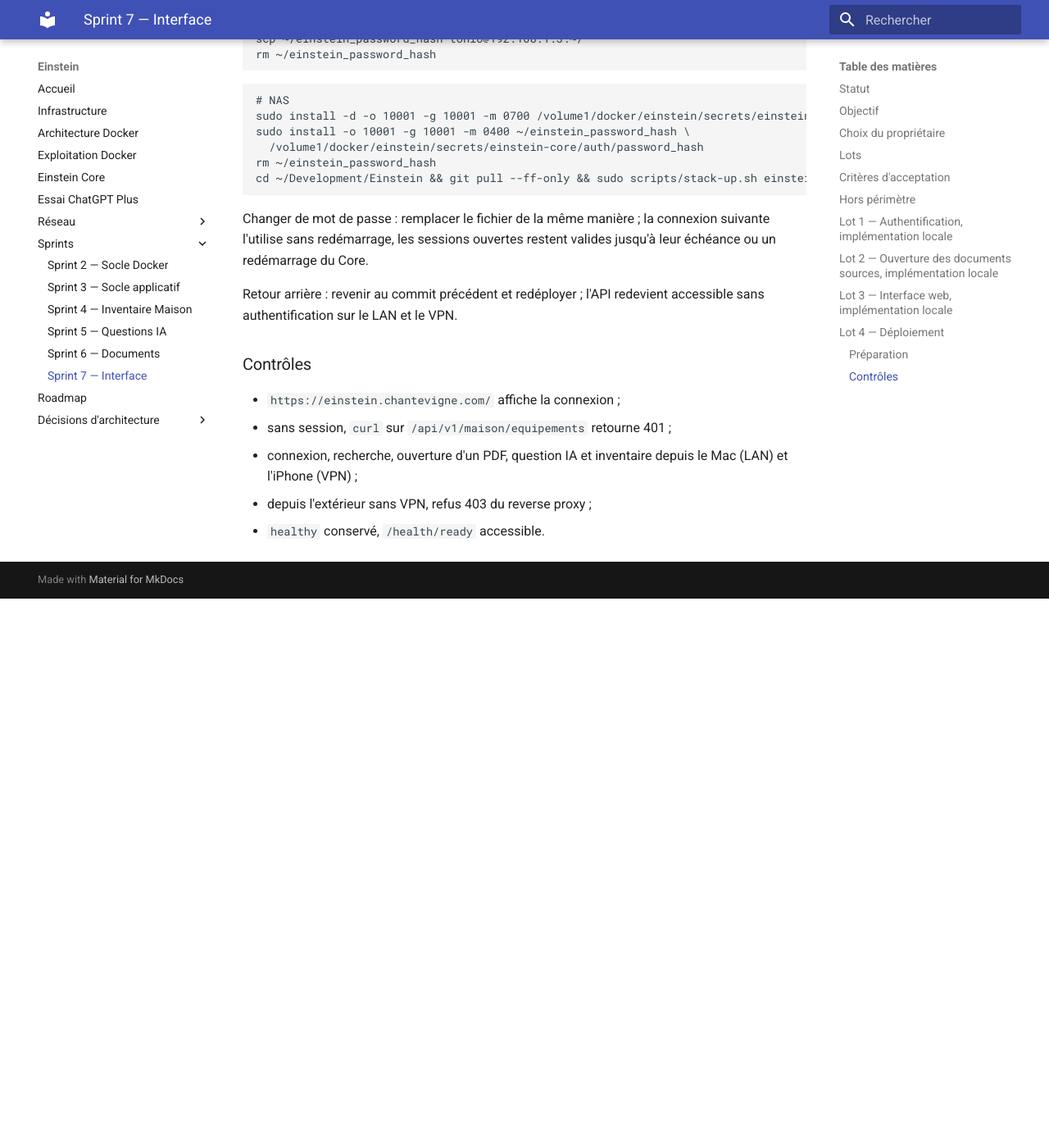
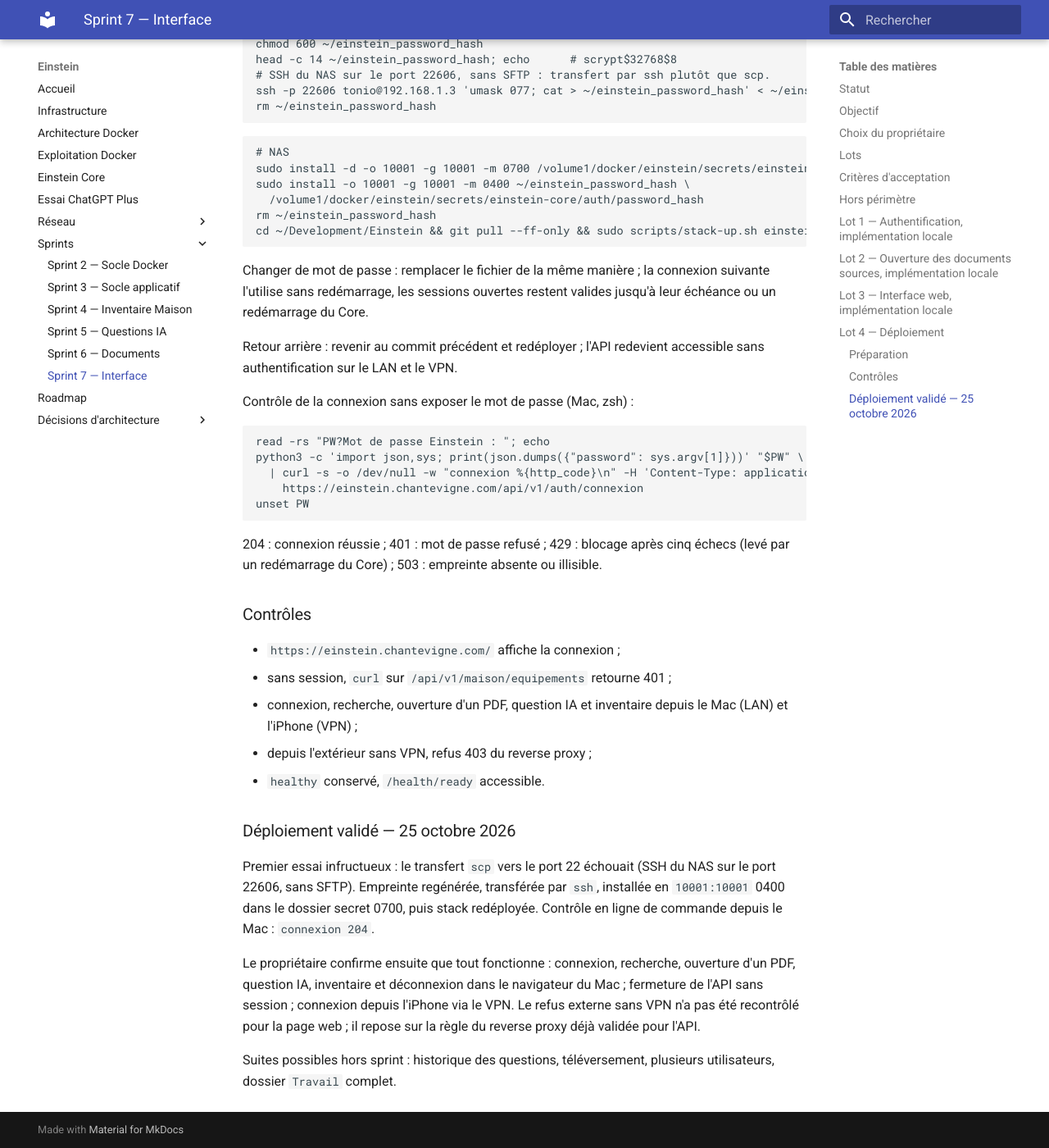
Before and after one commit to asanchez74/Einstein, an MkDocs documentation site: the page built from docs/sprints/sprint-7-interface.md, in a window 1280 px wide and 1400 px high, scrolled down 3168 px. Shown: the whole window at 82% size. Built offline with MkDocs 1.6.1 and Material for MkDocs 9.7.7, drawn with Linux system fonts in a browser that asks for light colours; before the commit the page ends 3898 px from its top, so only the background shows below that; some of the changed text lies outside the part shown.

Commit message:
docs: clôturer le Sprint 7 après validation de l'interface sur le NAS
Corrige aussi la procédure de transfert de l'empreinte (SSH sur le port
22606, sans SFTP) et ajoute un contrôle de connexion sans exposer le mot
de passe.

Co-Authored-By: Claude Opus 5.5 <noreply@anthropic.com>

````diff
--- a/docs/adr/0011-interface-authentification.md
+++ b/docs/adr/0011-interface-authentification.md
@@ -1,6 +1,6 @@
 # ADR-0011 — Interface web et authentification
 
-- **Statut :** acceptée, implémentation en cours
+- **Statut :** validée sur le NAS le 25 octobre 2026
 - **Date :** 19 octobre 2026
 
 ## Contexte
--- a/docs/sprints/sprint-7-interface.md
+++ b/docs/sprints/sprint-7-interface.md
@@ -2,7 +2,7 @@
 
 ## Statut
 
-Cadrage validé le 19 octobre 2026 ; implémentation en cours.
+**Terminé le 25 octobre 2026** : authentification et interface déployées sur le NAS.
 Décision d'architecture : [ADR-0011](../adr/0011-interface-authentification.md).
 
 ## Objectif
@@ -121,7 +121,9 @@ attaque hors ligne : la traiter comme un secret.
 # Mac, depuis la racine du dépôt
 .venv/bin/python -m einstein_core.auth > ~/einstein_password_hash
 chmod 600 ~/einstein_password_hash
-scp ~/einstein_password_hash tonio@192.168.1.3:~/
+head -c 14 ~/einstein_password_hash; echo      # scrypt$32768$8
+# SSH du NAS sur le port 22606, sans SFTP : transfert par ssh plutôt que scp.
+ssh -p 22606 tonio@192.168.1.3 'umask 077; cat > ~/einstein_password_hash' < ~/einstein_password_hash
 rm ~/einstein_password_hash
 ```
 
@@ -141,6 +143,20 @@ valides jusqu'à leur échéance ou un redémarrage du Core.
 Retour arrière : revenir au commit précédent et redéployer ; l'API redevient
 accessible sans authentification sur le LAN et le VPN.
 
+Contrôle de la connexion sans exposer le mot de passe (Mac, zsh) :
+
+```bash
+read -rs "PW?Mot de passe Einstein : "; echo
+python3 -c 'import json,sys; print(json.dumps({"password": sys.argv[1]}))' "$PW" \
+  | curl -s -o /dev/null -w "connexion %{http_code}\n" -H 'Content-Type: application/json' -d @- \
+    https://einstein.chantevigne.com/api/v1/auth/connexion
+unset PW
+```
+
+204 : connexion réussie ; 401 : mot de passe refusé ; 429 : blocage après
+cinq échecs (levé par un redémarrage du Core) ; 503 : empreinte absente ou
+illisible.
+
 ### Contrôles
 
 - `https://einstein.chantevigne.com/` affiche la connexion ;
@@ -149,3 +165,20 @@ accessible sans authentification sur le LAN et le VPN.
   Mac (LAN) et l'iPhone (VPN) ;
 - depuis l'extérieur sans VPN, refus 403 du reverse proxy ;
 - `healthy` conservé, `/health/ready` accessible.
+
+### Déploiement validé — 25 octobre 2026
+
+Premier essai infructueux : le transfert `scp` vers le port 22 échouait
+(SSH du NAS sur le port 22606, sans SFTP). Empreinte regénérée, transférée
+par `ssh`, installée en `10001:10001` 0400 dans le dossier secret 0700,
+puis stack redéployée. Contrôle en ligne de commande depuis le Mac :
+`connexion 204`.
+
+Le propriétaire confirme ensuite que tout fonctionne : connexion, recherche,
+ouverture d'un PDF, question IA, inventaire et déconnexion dans le navigateur
+du Mac ; fermeture de l'API sans session ; connexion depuis l'iPhone via le
+VPN. Le refus externe sans VPN n'a pas été recontrôlé pour la page web ; il
+repose sur la règle du reverse proxy déjà validée pour l'API.
+
+Suites possibles hors sprint : historique des questions, téléversement,
+plusieurs utilisateurs, dossier `Travail` complet.
````
Also changed, not shown: README.md (+1 -0 lines), docs/roadmap.md (+12 -1 lines).
